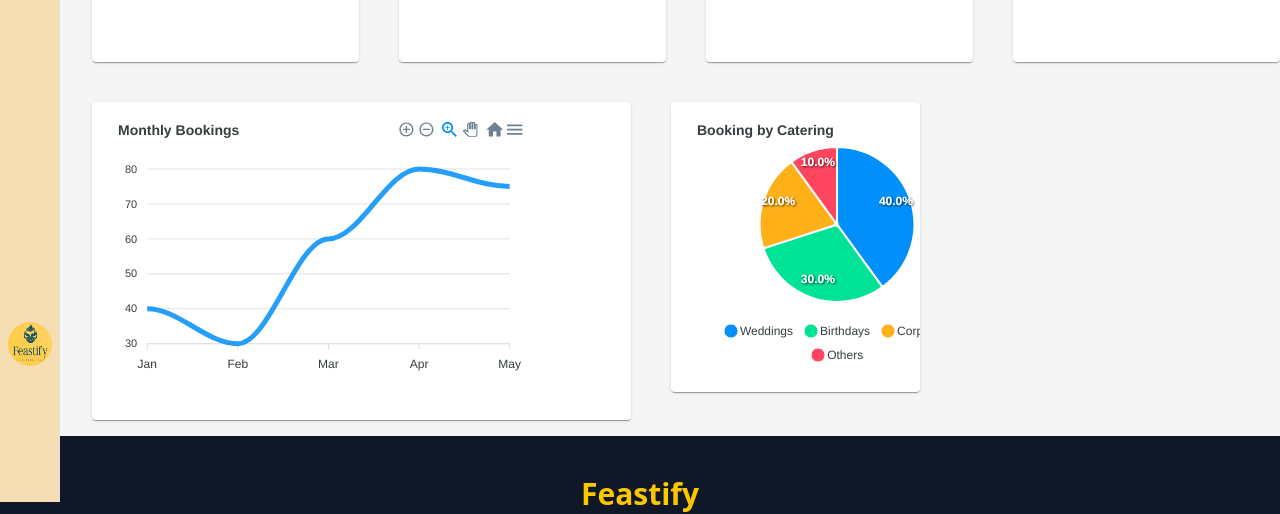
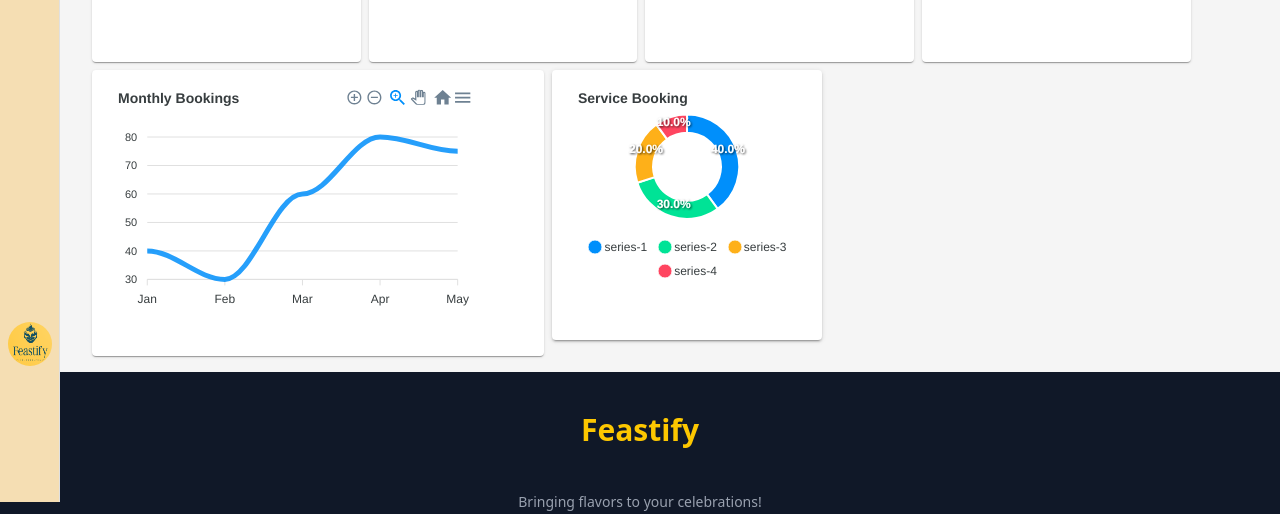
Before and after one commit to adwaithpvk45/Catering_App, a React (Vite) app in the folder frontend/Catering_App/: page /admin/dashboard in a window 1280 px wide. Shown: the part 298-812 px from the top of the page. Built offline with nearby package versions, Linux system fonts and the light colour scheme; some icons are missing.

Commit message:
done: Pie chart changed to donut and alignment issue solved'

```diff
--- a/frontend/Catering_App/src/Components/Admin/Dashboard.jsx
+++ b/frontend/Catering_App/src/Components/Admin/Dashboard.jsx
@@ -39,7 +39,6 @@ function Dashboard() {
     chart:{
       id:"monthly-bookings",
       type:"line",
-      height:500,
     },
     xaxis:{
       categories:monthlyBookings.map((item)=>item.month)
@@ -60,18 +59,18 @@ function Dashboard() {
 
   const pieChatOptions = {
     chart:{
-      type:'pie',
+      type:'Donut',
      },
-    labels:serviceCategoryData.map((item)=>item.name),
+    datalLabels:serviceCategoryData.map((item)=>item.name),
     title:{
-      text:"Booking by Catering",
+      text:"Service Booking ",
       align:"left",
       // margin:20,
     },
      legend: {
       position: 'bottom', // You can change this to "top" or "left" for different alignment
     },
-  }
+    }
 
   const pieChatSeries = serviceCategoryData.map((item)=>item.value)
 
@@ -99,10 +98,10 @@ function Dashboard() {
       </Typography>
         </Paper>
       </Box>
-      <Grid container spacing={5} sx={{paddingTop:5}}>
+      <Grid container spacing={1} sx={{paddingTop:5}}>
       {
         stats.map((item,index)=>(
-          <Grid item size={{xs:12,sm:6,md:3}} key={index} sx={{width:'300px'}}>
+          <Grid item size={{xs:12,sm:6,md:3}} key={index} sx={{width:'250px'}}>
             <Card elevation={1}>
               <CardContent>
                  <Box display='flex' flexDirection='column' alignItems='center' gap={4} >
@@ -120,7 +119,7 @@ function Dashboard() {
         ))
       }
       <Box display={'flex'}>
-      <Grid container spacing={5} sx={{marginBottom:2}}>
+      <Grid container spacing={1} sx={{marginBottom:2}}>
       <Grid item size={{xs:12,md:8}}>
         <Card elevation={1}>
           <CardContent >
@@ -132,9 +131,9 @@ function Dashboard() {
         </Card>
       </Grid>
       <Grid item size={{xs:12,md:4}} >
-        <Card elevation={ 1 } >
-        <CardContent sx={{display: 'flex'}}>
-        <ApexCharts options={pieChatOptions} series={pieChatSeries} type="pie" />
+        <Card elevation={ 2 } sx={{height:270,width:270}} >
+        <CardContent>
+        <ApexCharts options={pieChatOptions} series={pieChatSeries} type="donut"/>
           </CardContent>
           {/* <CardContent >
             <ApexCharts options={lineChartsOptions} series={lineChartSeries} type="line" />
```
